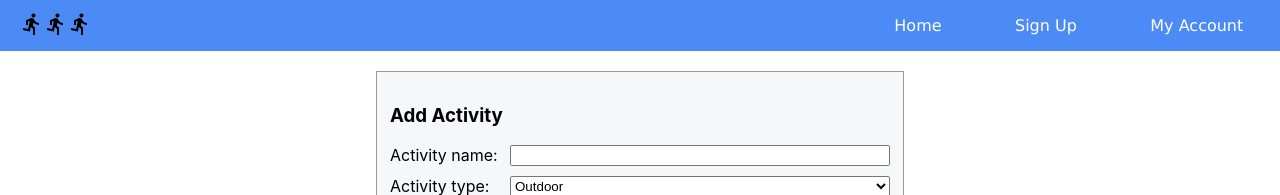
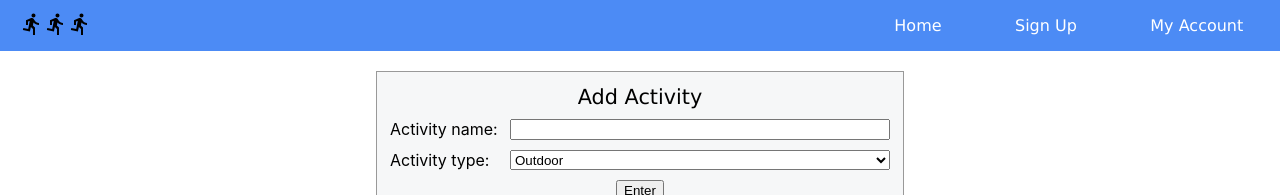
Before and after one commit to crismihailescu/socialMotivator, a React (Create React App) app in the folder Apps/ui/: page / in a window 1280 px wide. Shown: the top 195 px of the page. Built offline with nearby package versions, Linux system fonts and the light colour scheme.

Commit message:
added heading to add activity form

```diff
--- a/Apps/ui/src/App/styles/ActivityByType.css
+++ b/Apps/ui/src/App/styles/ActivityByType.css
@@ -1,7 +1,3 @@
-.activityByTypeWrapper {
-    /* background-color: #E6E7E8; */
-}
-
 .activityByTypeList {
     list-style: none;
 }
--- a/Apps/ui/src/App/styles/AddActivity.css
+++ b/Apps/ui/src/App/styles/AddActivity.css
@@ -29,3 +29,16 @@
     display: flex;
     justify-content: center;
 }
+
+.add-activity-heading {
+    font-family: 'verdana';
+    margin: 10px;
+    margin-top: 0px;
+    font-size: 1.3em;
+    font-weight: 400;
+}
+
+.add-activity-heading-container {
+    display: flex;
+    justify-content: center;
+}
```
